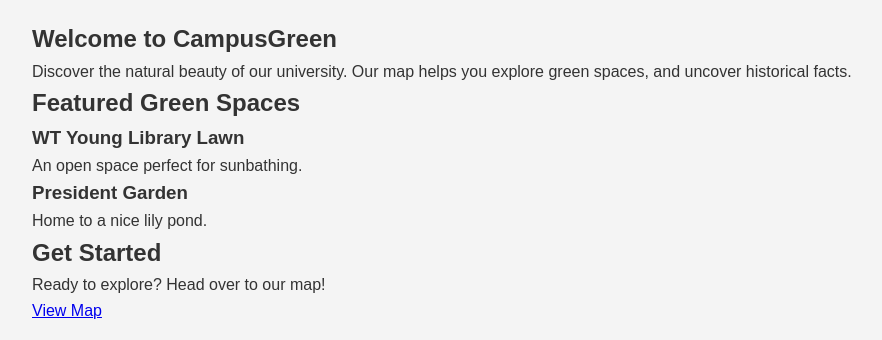
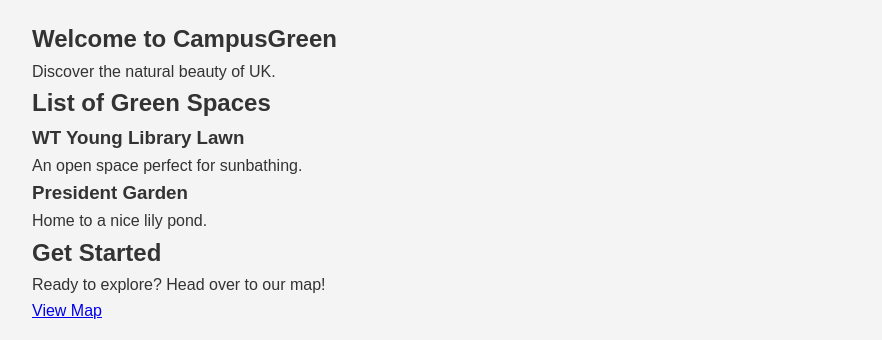
Before and after one commit to Niveusgh/Campus-greenspace-explorer, a Flask app: page / in a window 1280 px wide. Shown: the part 158-498 px from the top of the page, without its empty margins (28-910 px from the left). Run offline with Flask 3, Linux system fonts and the light colour scheme.

Commit message:
flask fix

```diff
--- a/templates/index.html
+++ b/templates/index.html
@@ -23,11 +23,11 @@
     <main>
         <section id="welcome">
             <h2>Welcome to CampusGreen</h2>
-            <p>Discover the natural beauty of our university. Our map helps you explore green spaces, and uncover historical facts.</p>
+            <p>Discover the natural beauty of UK.</p>
         </section>
 
         <section id="featured-spaces">
-            <h2>Featured Green Spaces</h2>
+            <h2>List of Green Spaces</h2>
             <div class="green-space-list">
                 <!-- This section can be populated dynamically with Flask -->
                 <div class="green-space-item">
```
